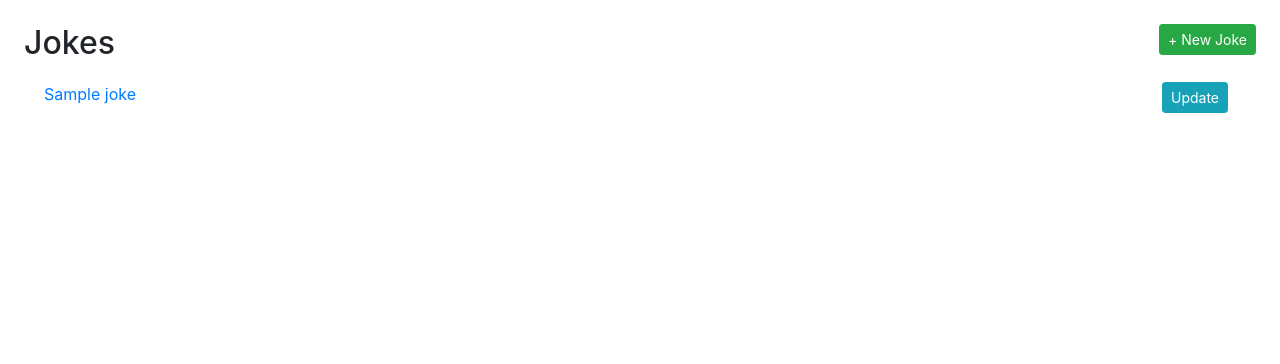
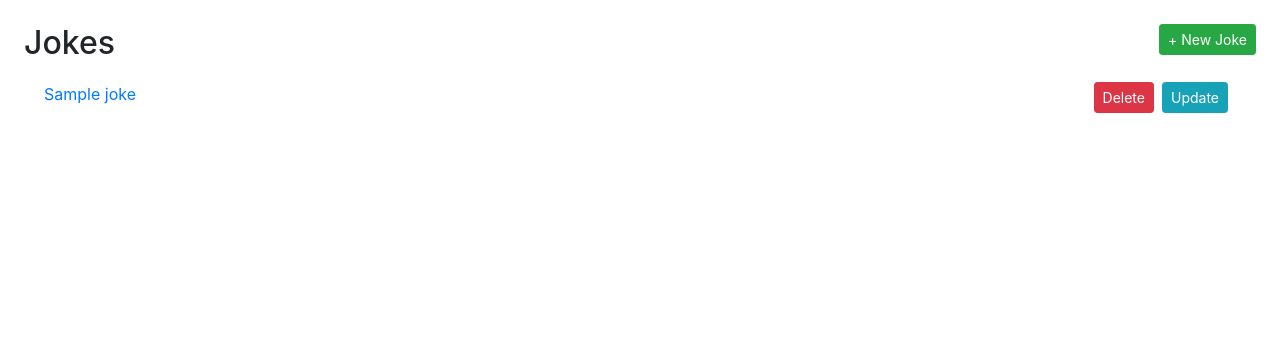
Before and after one commit to djn01/djangojokes.com, a Django app: page /jokes/ in a window 1280 px wide. Shown: the part 56-420 px from the top of the page. Run offline with Django 4.2, Linux system fonts and the light colour scheme; tables that the repository leaves empty hold one stand-in row (values such as "Sample post"); some libraries are stand-ins or nearby versions.

Commit message:
joke_confirm_delete

```diff
--- a/templates/jokes/joke_confirm_delete.html
+++ b/templates/jokes/joke_confirm_delete.html
@@ -6,7 +6,7 @@
     style="max-width: 30rem">
     <form method="post">
         {% csrf_token %}
-        <p><strong>Are you sure you want to delete this joke?</strong></p>
+        <p><strong>This isn't funny. Are you sure you want to delete this joke?</strong></p>
         <p>{{ joke.question }}</p>
         <button class="btn btn-success form-control">Confirm</button>
     </form>
--- a/templates/jokes/joke_list.html
+++ b/templates/jokes/joke_list.html
@@ -10,7 +10,10 @@
         {% for joke in joke_list %}
             <li class="list-group-item">
                 <a href="{{ joke.get_absolute_url }}">{{ joke.question }}</a>
-                <a href="{% url 'jokes:update' joke.pk %}" class="btn btn-info btn-sm float-right mr-2">Update</a>
+                <a href="{% url 'jokes:update' joke.pk %}"
+                class="btn btn-info btn-sm float-right mr-2">Update</a>
+                <a href="{% url 'jokes:delete' joke.pk %}"
+                class="btn btn-danger btn-sm float-right mr-2">Delete</a>
             </li>
         {% endfor %}
     </ul>
```
